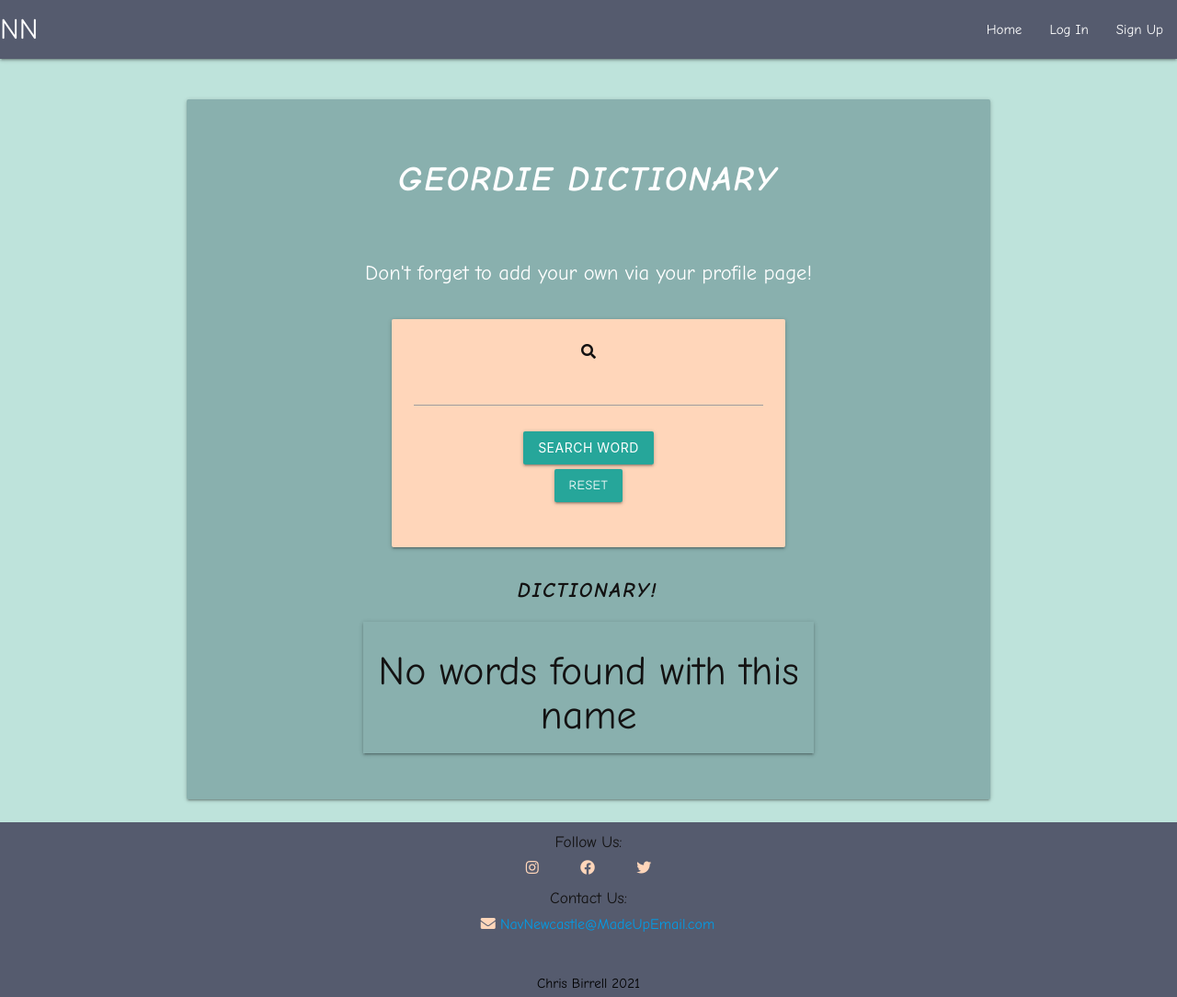
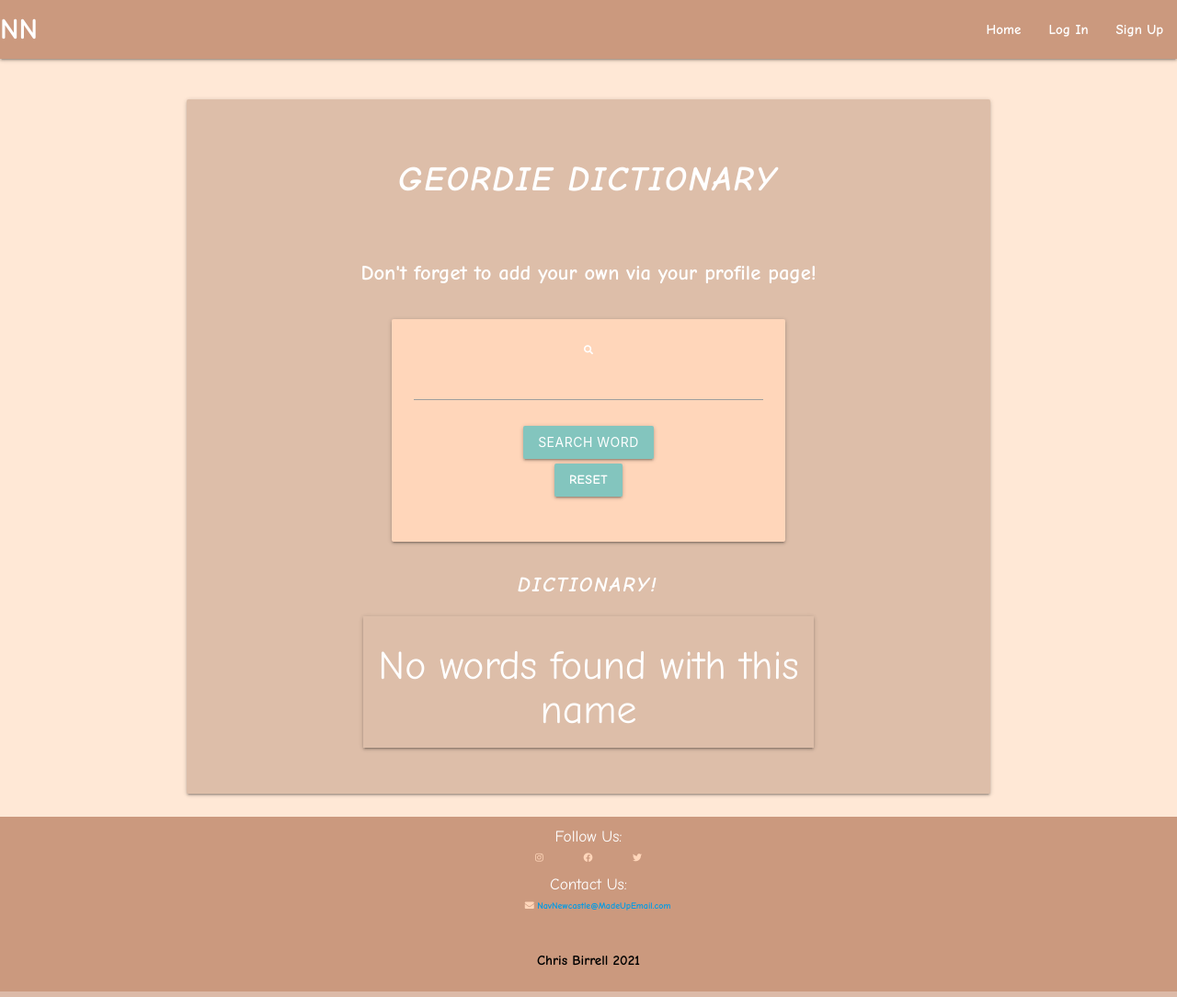
Before and after one commit to Birrellc/Navigating-Newcastle, a Flask app: page /dictionary in a window 1280 px wide. Shown: the whole page at 92% size. Run offline with Flask 2, Linux system fonts and the light colour scheme; data that the repository does not hold is empty; some libraries are stand-ins or nearby versions.

Commit message:
Styles: updated site colour scheme

```diff
--- a/static/css/style.css
+++ b/static/css/style.css
@@ -9,15 +9,11 @@ body {
   box-sizing: border-box;
   display: flex;
   flex-direction: column;
-  background-color: #bee3db;
+  background-color: #ffe8d6;
   font-family: "Comic Neue", cursive;
-  font-weight: 500;
-  font-size: 16px;
-  color: #131212 !important;
-}
-
-.btn {
-  margin-bottom: 5px;
+  font-weight: 600;
+  font-size: 10px;
+  color: #fff !important;
 }
 
 .page-container {
@@ -29,13 +25,13 @@ body {
   padding-bottom: 180px;
 }
 
-.form-text {
-  color: white;
+/* Nav */
+
+nav {
+  background-color: #cb997e;
 }
 
-nav {
-  background-color: #555b6e;
-}
+/* Main Panel Area (sitewide) */
 
 .jumbotron {
   position: relative;
@@ -47,7 +43,7 @@ nav {
 }
 
 .card {
-  background-color: #89b0ae;
+  background-color: #ddbea9;
 }
 
 .error-text {
@@ -55,9 +51,20 @@ nav {
   font-size: 0.7rem;
 }
 
+.btn {
+  background-color: #83c5be;
+  margin-bottom: 5px;
+}
+
+.form-text {
+  color: #131212;
+}
+
+/* Footer */
+
 .footer {
   margin-top: 50px;
-  background-color: #555b6e;
+  background-color: #cb997e;
   position: absolute;
   bottom: 0;
   width: 100%;
@@ -115,17 +122,17 @@ i.fa-envelope {
 }
 
 .collapsible-header {
-  background-color: #555b6e;
+  background-color: #cb997e;
   font-size: 1.2rem;
   justify-content: center;
   color: #ffffff;
 }
 
 .collapsible-body {
-  background-color: #fff;
+  background-color: #B7B7A4;
   font-size: 0.8rem;
   overflow: auto;
-  color: black;
+  color: white;
 }
 
 .collapsible {
```
